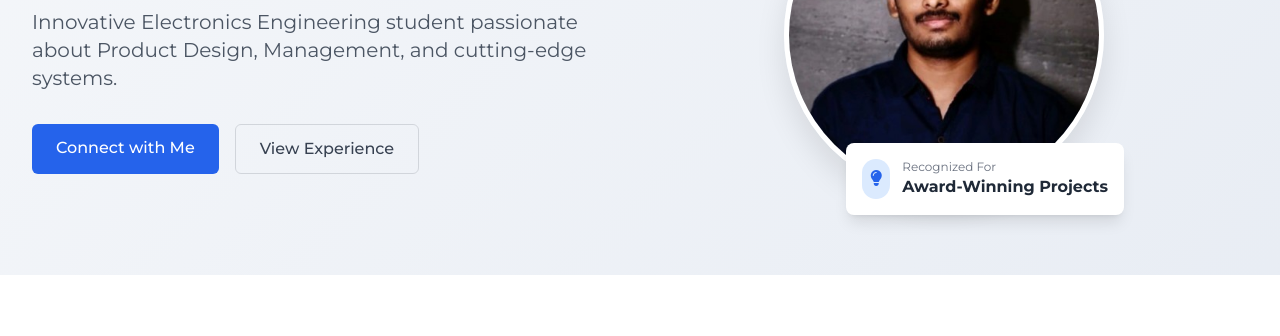
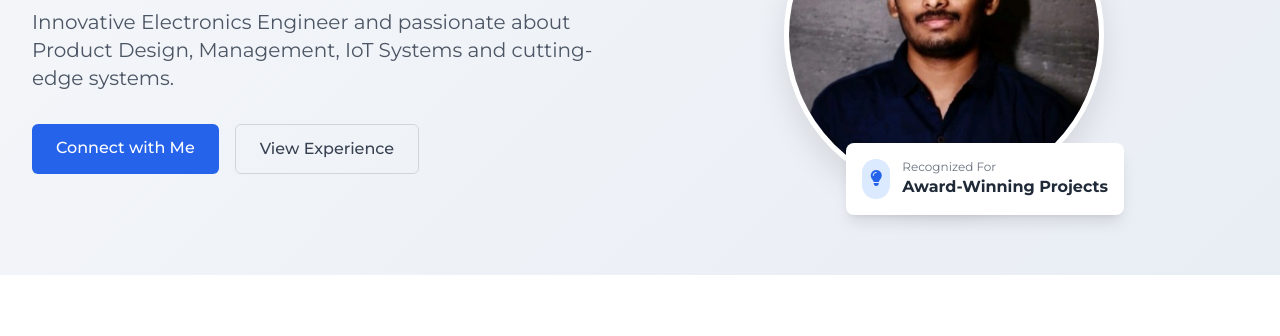
Before and after one commit to stark-doc/VK, a plain HTML site: page index.html in a window 1280 px wide. Shown: the part 285-621 px from the top of the page. Drawn offline with nearby package versions, Linux system fonts and the light colour scheme.

Commit message:
Update index.html

```diff
--- a/index.html
+++ b/index.html
@@ -184,7 +184,7 @@
                     Innovating for a <span class="text-blue-600">Connected</span> Future
                 </h1>
                 <p class="text-xl text-gray-600 mb-8">
-                    Innovative Electronics Engineering student passionate about Product Design, Management, and cutting-edge systems.
+                    Innovative Electronics Engineer and passionate about Product Design, Management, IoT Systems and cutting-edge systems.
                 </p>
                 <div class="flex space-x-4">
                     <a href="https://www.linkedin.com/in/vyshaktm180903/" class="bg-blue-600 hover:bg-blue-700 text-white px-6 py-3 rounded-md font-medium transition duration-300">
```
